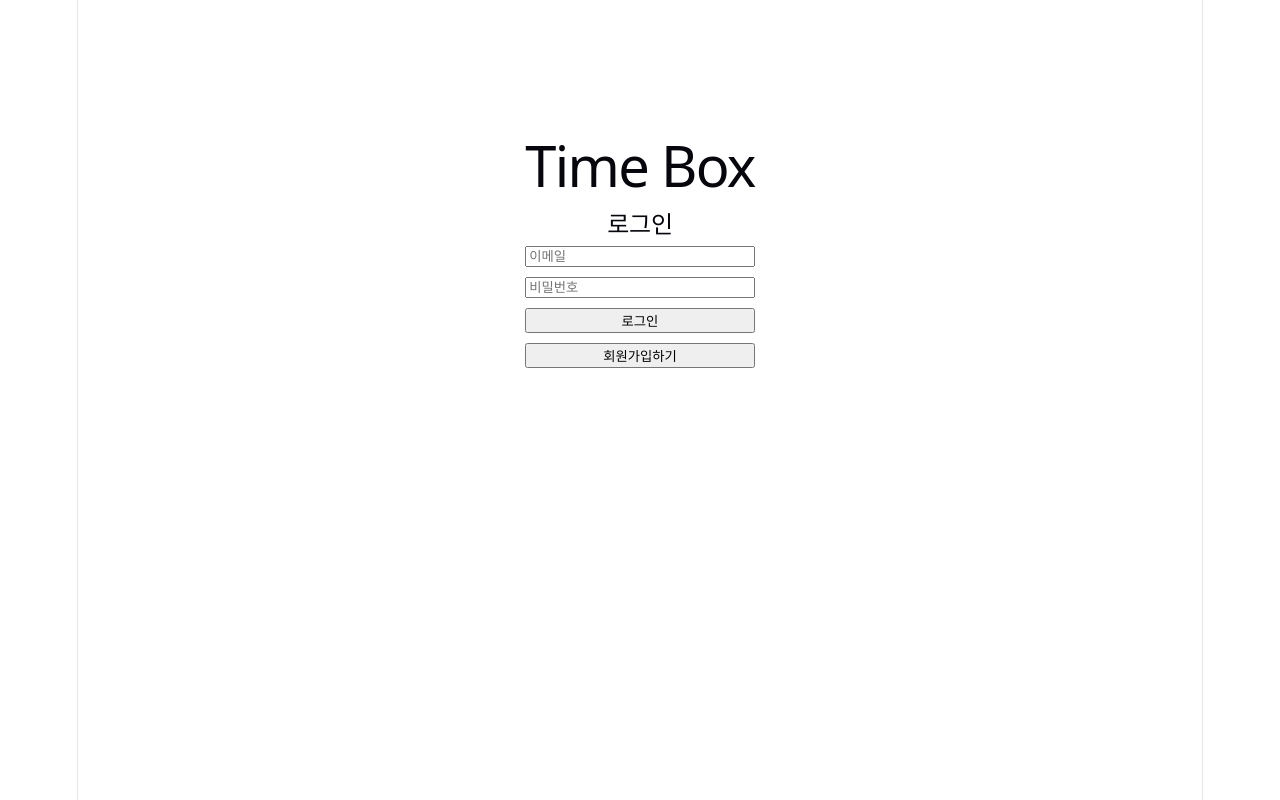
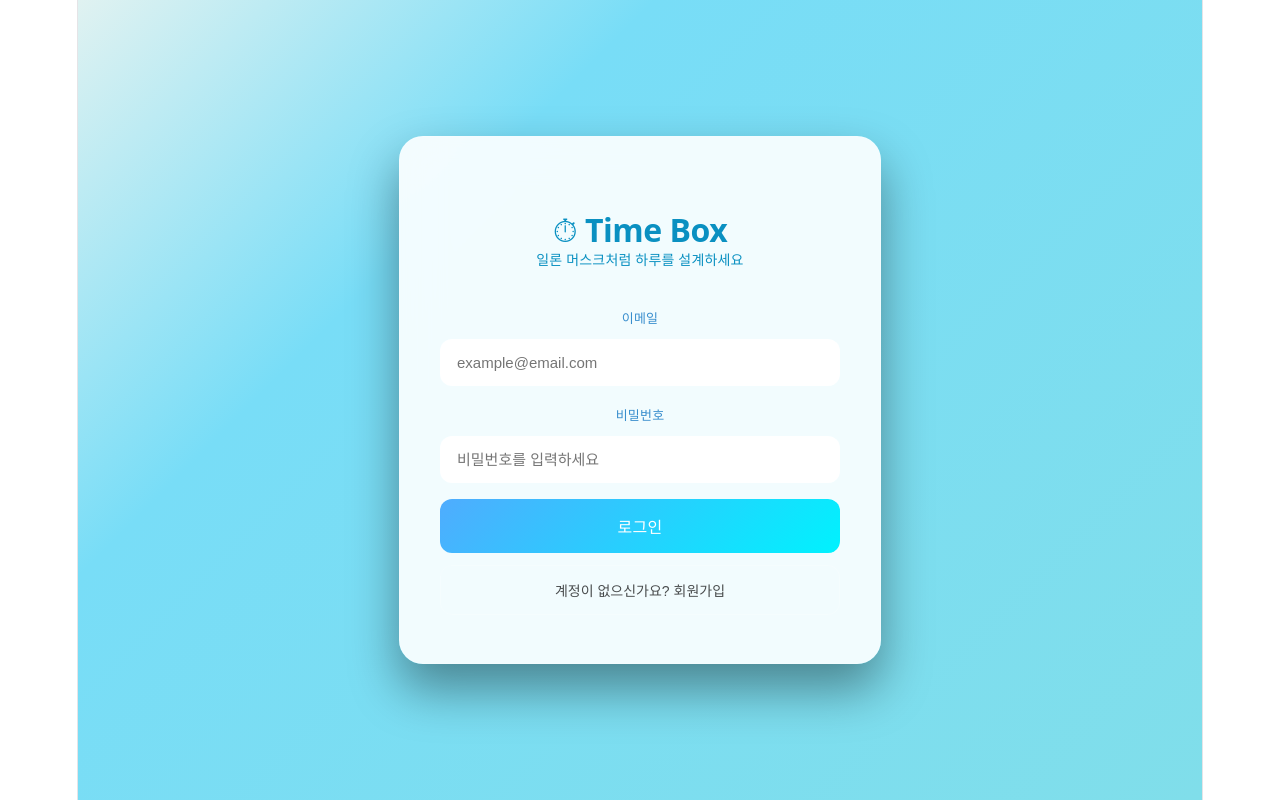
Before and after one commit to Darang00/TimeBox, a React app in the folder frontend/: page / in a window 1280 px wide. Built offline with nearby package versions, Linux system fonts and the light colour scheme; the HTML template or start-up script is replaced by a standard one.

Commit message:
fest: ui 수정, 회원가입 시 insert 쿼리 수정

```diff
--- a/frontend/src/pages/LoginPage.jsx
+++ b/frontend/src/pages/LoginPage.jsx
@@ -50,43 +50,164 @@ function LoginPage({ onLogin }) {
     setError('회원가입 완료! 로그인해주세요.');
   };
 
+
+  const styles = {
+    page: {
+      minHeight: '100vh',
+      //background: 'linear-gradient(135deg, #1a1a2e 0%, #16213e 50%, #0f3460 100%)',
+      background: 'linear-gradient(135deg, #e0f2f1 0%, #78ddf7 30%, #80deea 100%)',
+      display: 'flex',
+      alignItems: 'center',
+      justifyContent: 'center',
+    },
+    card: {
+      background: 'rgba(255, 255, 255, 0.9)',
+      backdropFilter: 'blur(20px)',
+      border: '1px solid rgba(255, 255, 255, 0.1)',
+      borderRadius: '24px',
+      padding: '48px 40px',
+      width: '100%',
+      maxWidth: '400px',
+      boxShadow: '0 25px 50px rgba(0, 0, 0, 0.4)',
+    },
+    title: {
+      fontSize: '32px',
+      fontWeight: '800',
+      color: '#0a90c1',
+      textAlign: 'center',
+      marginBottom: '4px',
+      letterSpacing: '-0.5px',
+    },
+    subtitle: {
+      fontSize: '14px',
+      color: '#0a90c1',
+      textAlign: 'center',
+      marginBottom: '32px',
+    },
+    label: {
+      display: 'block',
+      fontSize: '13px',
+      fontWeight: '600',
+      color: 'rgba(10,114,193,0.8)',
+      textAlign: 'center',
+      marginBottom: '8px',
+    },
+    input: {
+      width: '100%',
+      padding: '14px 16px',
+      background: 'rgba(255,255,255)',
+      border: '1px solid rgba(255,255,255,0.15)',
+      borderRadius: '12px',
+      color: 'rgba(10,114,193,0.8)',
+      fontSize: '15px',
+      marginBottom: '16px',
+      outline: 'none',
+      boxSizing: 'border-box',
+      transition: 'border-color 0.2s',
+    },
+    primaryBtn: {
+      width: '100%',
+      padding: '15px',
+      background: 'linear-gradient(135deg, #4facfe 0%, #00f2fe 100%)',
+      border: 'none',
+      borderRadius: '12px',
+      color: '#ffffff',
+      fontSize: '16px',
+      fontWeight: '700',
+      cursor: 'pointer',
+      marginBottom: '12px',
+      letterSpacing: '0.3px',
+    },
+    secondaryBtn: {
+      width: '100%',
+      padding: '14px',
+      background: 'transparent',
+      border: '1px solid rgba(255,255,255,0.2)',
+      borderRadius: '12px',
+      color: 'rgba(0,0,0,0.7)',
+      fontSize: '14px',
+      cursor: 'pointer',
+    },
+    error: {
+      color: '#ff6b6b',
+      fontSize: '13px',
+      textAlign: 'center',
+      marginBottom: '16px',
+      padding: '10px',
+      background: 'rgba(255,107,107,0.1)',
+      borderRadius: '8px',    },
+    success: {
+      color: '#4ecdc4',
+      fontSize: '13px',
+      textAlign: 'center',
+      marginBottom: '16px',
+      padding: '10px',
+      background: 'rgba(78,205,196,0.1)',
+      borderRadius: '8px',
+    },
+  };
+
+  const isSuccess = error.includes('완료');
+
+
   // 4. return 안에 HTML처럼 생긴 JSX 반환
   return (
-    <div style={{ maxWidth: '400px', margin: '100px auto', padding: '20px' }}>
-      <h1>Time Box</h1>
-      <h2>{mode === 'login' ? '로그인' : '회원가입'}</h2>
+    <div style={styles.page}>
+      <div style={styles.card}>
+        <h1 style={styles.title}>⏱ Time Box</h1>
+        <p style={styles.subtitle}>
+          {mode === 'login' ? '일론 머스크처럼 하루를 설계하세요' : '계정을 만들어 시작하세요'}
+        </p>
 
-      <div style={{ display: 'flex', flexDirection: 'column', gap: '10px' }}>
+        <div>
+          <label style={styles.label}>이메일</label>
           <input
             type="email"
-          placeholder="이메일"
+            placeholder="example@email.com"
             value={email}
             onChange={(e) => setEmail(e.target.value)}
+            onKeyDown={(e) => e.key === 'Enter' && handleSubmit()}
+            style={styles.input}
           />
+
+          <label style={styles.label}>비밀번호</label>
           <input
             type="password"
-          placeholder="비밀번호"
+            placeholder="비밀번호를 입력하세요"
             value={password}
             onChange={(e) => setPassword(e.target.value)}
+            onKeyDown={(e) => e.key === 'Enter' && handleSubmit()}
+            style={styles.input}
           />
+
           {mode === 'register' && (
+            <>
+              <label style={styles.label}>닉네임</label>
               <input
                 type="text"
-            placeholder="닉네임"
+                placeholder="닉네임을 입력하세요"
                 value={nickname}
                 onChange={(e) => setNickname(e.target.value)}
+                style={styles.input}
               />
+            </>
           )}
 
-        {error && <p style={{ color: 'red' }}>{error}</p>}
+          {error && (
+            <p style={isSuccess ? styles.success : styles.error}>{error}</p>
+          )}
 
-        <button onClick={handleSubmit}>
+          <button style={styles.primaryBtn} onClick={handleSubmit}>
             {mode === 'login' ? '로그인' : '회원가입'}
           </button>
 
-        <button onClick={() => setMode(mode === 'login' ? 'register' : 'login')}>
-          {mode === 'login' ? '회원가입하기' : '로그인하기'}
+          <button
+            style={styles.secondaryBtn}
+            onClick={() => { setMode(mode === 'login' ? 'register' : 'login'); setError(''); }}
+          >
+            {mode === 'login' ? '계정이 없으신가요? 회원가입' : '이미 계정이 있으신가요? 로그인'}
           </button>
+        </div>
       </div>
     </div>
   );
```
Also changed, not shown: 1 other file (tests, documents, lock files or other folders). Lines whose indentation alone changed are shown as unchanged.
